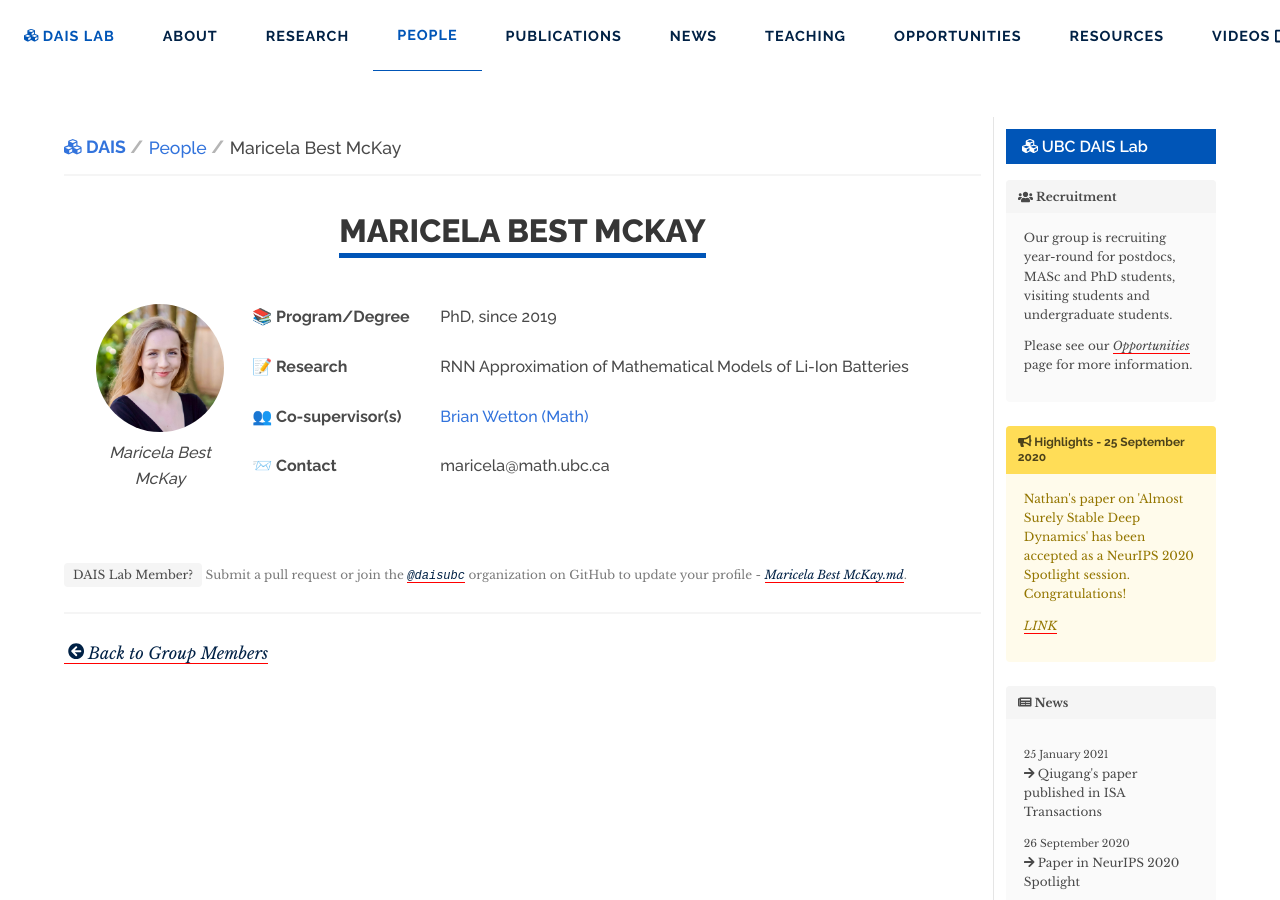
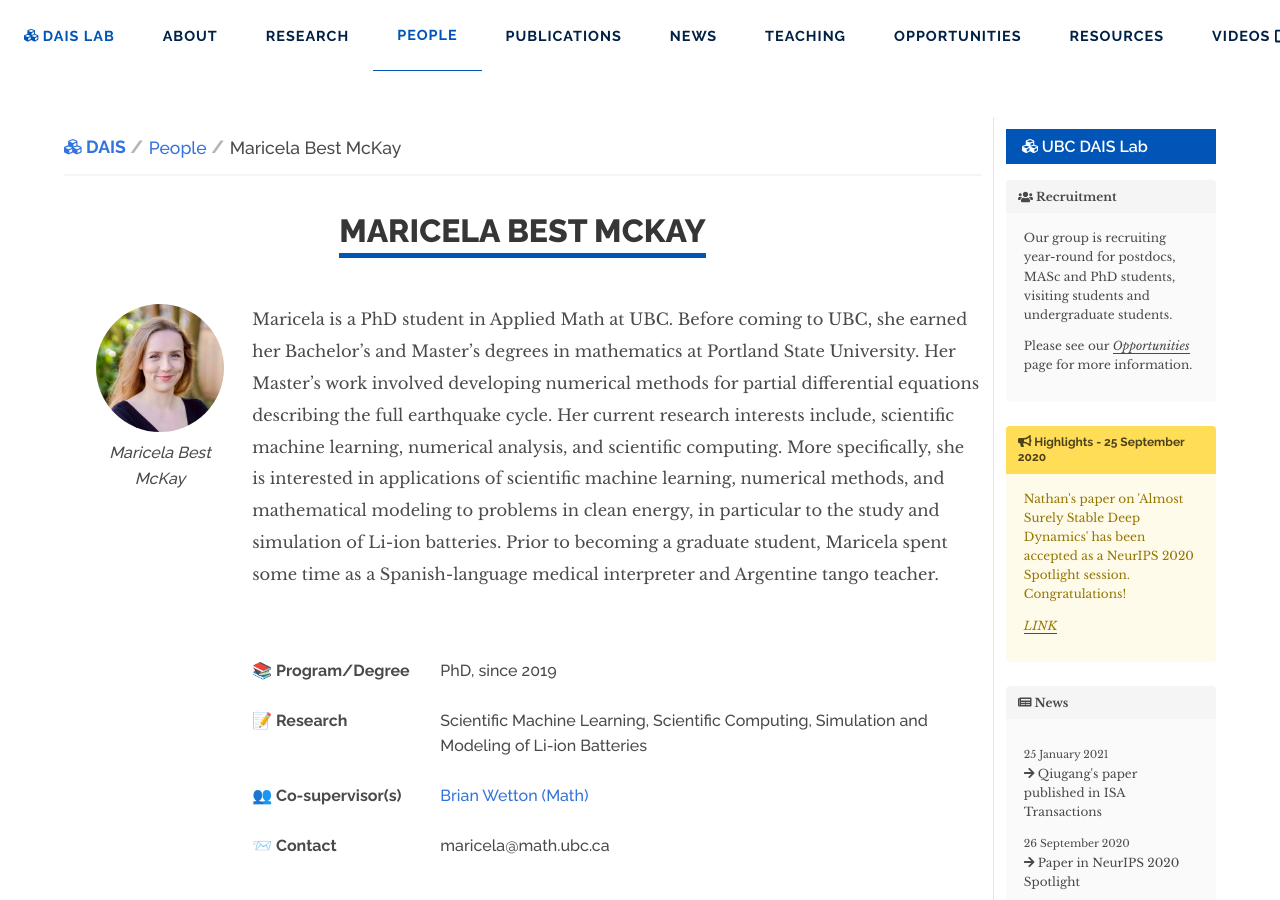
Before and after one commit to daisubc/daisubc.github.io, a Jekyll site: the page built from _profiles/Maricela Best McKay.md, in a window 1280 px wide and 900 px high. Built offline with Jekyll 4.4.1, drawn with Linux system fonts in a browser that asks for light colours; nearby versions of some CDN libraries.

Commit message:
update mari

```diff
--- a/_profiles/Maricela Best McKay.md
+++ b/_profiles/Maricela Best McKay.md
@@ -1,7 +1,7 @@
 ---
 layout: biography
 email: maricela@math.ubc.ca
-project: RNN Approximation of Mathematical Models of Li-Ion Batteries
+project: Scientific Machine Learning, Scientific Computing, Simulation and Modeling of Li-ion Batteries
 img: mari.jpg
 degree: PhD
 year_end: None
@@ -9,4 +9,6 @@ year_start: 2019
 cosupervisor: Brian Wetton (Math)
 cosupervisor_url: https://www.math.ubc.ca/~wetton/
 title: Maricela Best McKay
+biography: >
+  Maricela is a PhD student in Applied Math at UBC. Before coming to UBC, she earned her Bachelor’s and Master’s degrees in mathematics at Portland State University. Her Master’s work involved developing numerical methods for partial differential equations describing the full earthquake cycle. Her current research interests include, scientific machine learning, numerical analysis, and scientific computing. More specifically, she is interested in applications of scientific machine learning, numerical methods, and mathematical modeling to problems in clean energy, in particular to the study and simulation of Li-ion batteries. Prior to becoming a graduate student, Maricela spent some time as a Spanish-language medical interpreter and Argentine tango teacher.
 ---
```
Also changed, not shown: assets/profile/mari.jpg.
